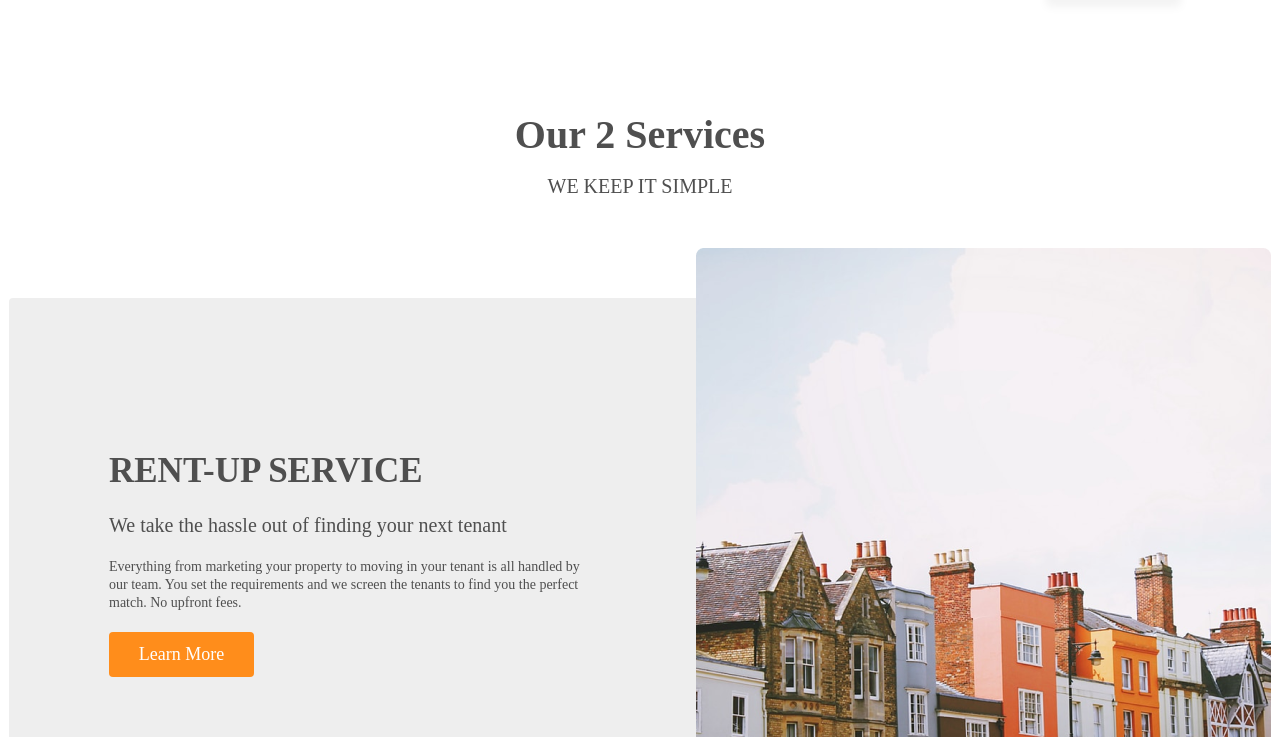
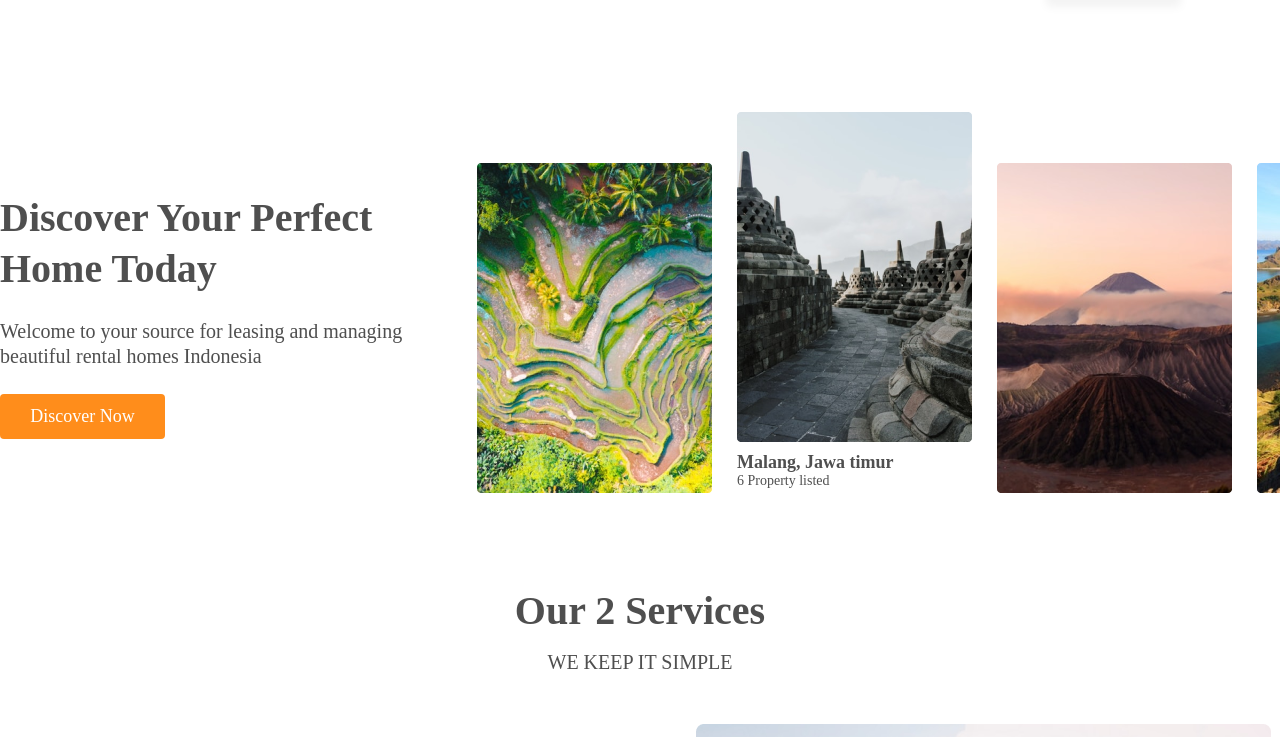
Before and after one commit to NekrasovaOlga/magazin, a website: page app/index.html in a window 1280 px wide. Shown: the part 63-800 px from the top of the page. Drawn offline with nearby package versions, Linux system fonts and the light colour scheme.

Commit message:
Добавлен блок dicsover и слайдер

```diff
--- a/app/index.html
+++ b/app/index.html
@@ -26,6 +26,72 @@
         <!-- /.nav -->
     </header>
     <!-- /.header -->
+
+    <div class="discover">
+            <div class="discover__box content">
+                <h2 class="discover__box-title">Discover Your Perfect Home Today</h2>
+                <p class="discover__box-description">Welcome to your source for leasing and managing beautiful rental homes Indonesia</p>
+                <a href="" class="btn discover__box-btn">Discover Now</a>
+            </div>
+            <div class="slider">
+                <div class="slider__item">
+                    <img src="./img/discover-1.png" alt="">
+                    <div class="slider__item-text">
+                        <h4 class="slider__item-title">Malang, Jawa timur</h4>
+                        <p>6 Property listed</p>
+                    </div>
+                </div>
+                <div class="slider__item">
+                    <img src="./img/discover-2.png" alt="">
+                    <div class="slider__item-text">
+                        <h4 class="slider__item-title">Malang, Jawa timur</h4>
+                        <p class="slider__item-text">6 Property listed</p>
+                    </div>
+                </div>
+                <div class="slider__item">
+                    <img src="./img/discover-3.png" alt="">
+                    <div class="slider__item-text">
+                        <h4 class="slider__item-title">Malang, Jawa timur</h4>
+                        <p class="slider__item-text">6 Property listed</p>
+                    </div>
+                </div>
+                <div class="slider__item">
+                    <img src="./img/discover-4.png" alt="">
+                    <div class="slider__item-text">
+                        <h4 class="slider__item-title">Malang, Jawa timur</h4>
+                        <p class="slider__item-text">6 Property listed</p>
+                    </div>
+                </div>
+                <div class="slider__item">
+                    <img src="./img/discover-1.png" alt="">
+                    <div class="slider__item-text">
+                        <h4 class="slider__item-title">Malang, Jawa timur</h4>
+                        <p class="slider__item-text">6 Property listed</p>
+                    </div>
+                </div>
+                <div class="slider__item">
+                    <img src="./img/discover-2.png" alt="">
+                    <div class="slider__item-text">
+                        <h4 class="slider__item-title">Malang, Jawa timur</h4>
+                        <p class="slider__item-text">6 Property listed</p>
+                    </div>
+                </div>
+                <div class="slider__item">
+                    <img src="./img/discover-3.png" alt="">
+                    <div class="slider__item-text">
+                        <h4 class="slider__item-title">Malang, Jawa timur</h4>
+                        <p class="slider__item-text">6 Property listed</p>
+                    </div>
+                </div>
+                <div class="slider__item">
+                    <img src="./img/discover-4.png" alt="">
+                    <div class="slider__item-text">
+                        <h4 class="slider__item-title">Malang, Jawa timur</h4>
+                        <p class="slider__item-text">6 Property listed</p>
+                    </div>
+                </div>
+            </div>
+    </div>
 
     <div class="services">
         <h2 class="title">Our 2 Services</h2>
--- a/app/js/main.js
+++ b/app/js/main.js
@@ -1,3 +1,11 @@
 $('.reviews__box').slick({
     arrows: false,
 });
+
+$('.slider').slick({
+    arrows: false,
+    variableWidth: true,
+    slidesToShow: 3,
+    slidesToScroll: 1,
+    centerMode: true
+});
--- a/app/sass/_components.sass
+++ b/app/sass/_components.sass
@@ -8,7 +8,6 @@ body
     max-width: 1262px
     width: 100%
     margin: 0 auto
-    position: relative
 .btn
     background: $orange
     height: 45px
--- /dev/null
+++ b/app/sass/block/_discover.sass
@@ -0,0 +1,54 @@
+.discover
+    position: relative
+    margin-top: 95px
+    display: flex
+    align-items: center
+    justify-content: space-between
+    &__box
+        max-width: 477px
+        width: 100%
+        margin-top: 25px
+        &-title
+            font-size: 40px
+            line-height: 51px
+        &-description
+            font-size: 20px
+            line-height: 25px
+            padding: 25px 0
+        &-btn
+            max-width: 165px
+.slider
+    display: flex
+    position: relative
+    right: 0
+    top: 0
+    max-width: 827px
+    width: 100%
+    align-items: flex-end
+    height: 381px
+    &__item
+        max-width: 235px
+        width: 100%
+        margin-right: 25px
+        font-size: 14px
+        height: 330px
+        margin-top: 51px
+        transition: 0.3s all
+        img
+            width: 100%
+        &-title
+            font-size: 18px
+            margin-top: 10px
+        &-text
+            height: 0
+            overflow: hidden
+    .slick-current
+
+        .slider__item
+            margin-top: 0
+            &-text
+                height: auto
+
+.slick-slide
+    border: none
+    outline: none
--- a/app/sass/style.sass
+++ b/app/sass/style.sass
@@ -5,6 +5,7 @@
 
 @import 'block/nav'
 
+@import 'block/discover'
 @import 'block/services'
 @import 'block/properties'
 @import 'block/reviews'
```
Also changed, not shown: app/css/style.min.css, app/img/discover-1.png (added), app/img/discover-2.png (added), app/img/discover-3.png (added), app/img/discover-4.png (added).
